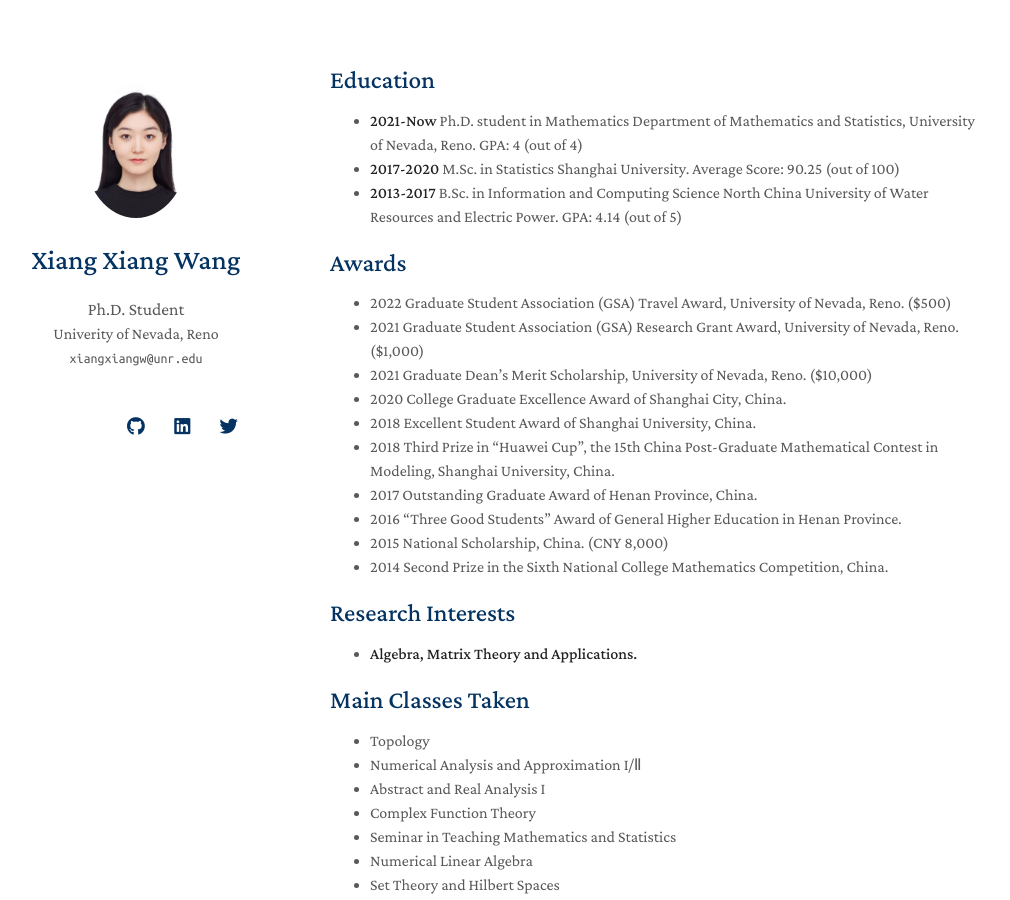
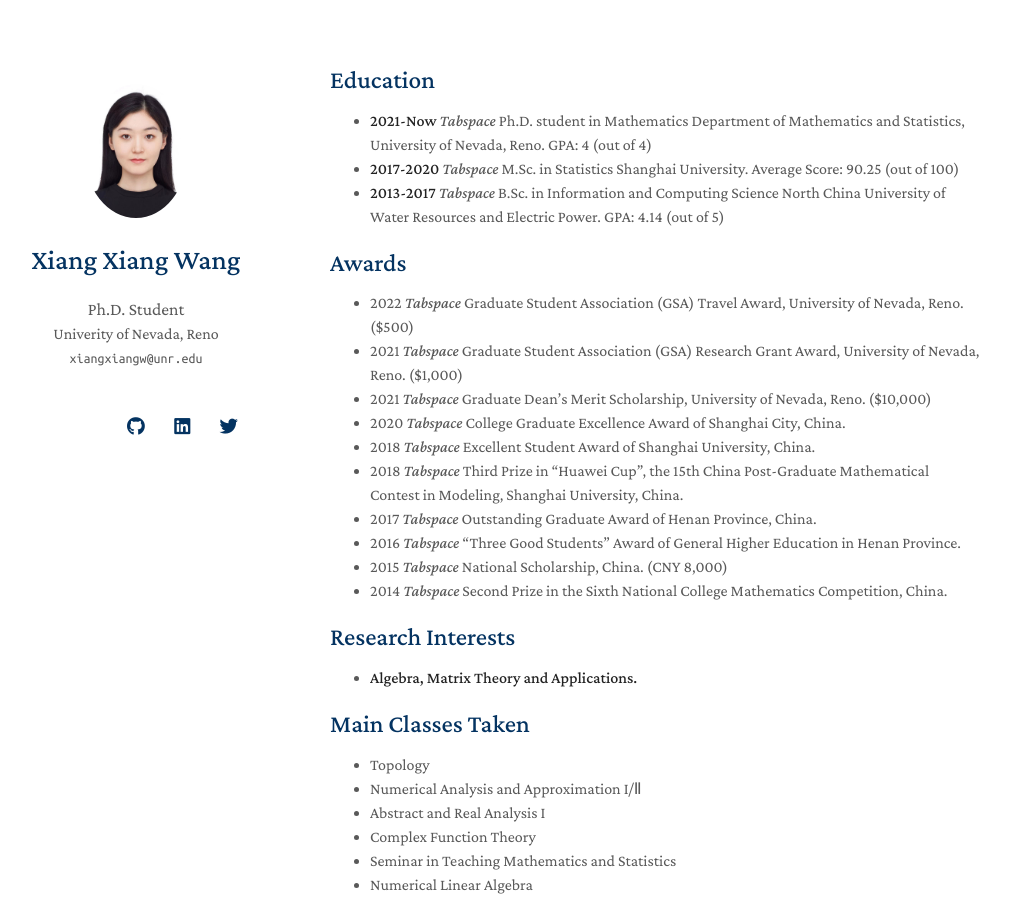
Before and after one commit to yaoyao-liu/minimal-light, a Jekyll site: the page built from index.md, in a window 1280 px wide and 900 px high. Shown: the whole window, without its empty margins (140-1150 px from the left). Built offline with Jekyll 4.4.1, drawn with Linux system fonts in a browser that asks for light colours; nearby versions of some CDN libraries; a style sheet for code colours, icons or effects is not loaded; our own code applies the rules of GitHub Pages for plain Markdown files.

Commit message:
Update index.md

```diff
--- a/index.md
+++ b/index.md
@@ -6,21 +6,21 @@ layout: homepage
 
 
 ## Education
-- **2021-Now**	Ph.D. student in Mathematics Department of Mathematics and Statistics, University of Nevada, Reno. GPA: 4 (out of 4)
-- **2017-2020** M.Sc. in Statistics Shanghai University. Average Score: 90.25 (out of 100)
-- **2013-2017**	B.Sc. in Information and Computing Science North China University of Water Resources and Electric Power. GPA: 4.14 (out of 5)
+- **2021-Now**	 *Tabspace* Ph.D. student in Mathematics Department of Mathematics and Statistics, University of Nevada, Reno. GPA: 4 (out of 4)
+- **2017-2020**  *Tabspace* M.Sc. in Statistics Shanghai University. Average Score: 90.25 (out of 100)
+- **2013-2017**	 *Tabspace* B.Sc. in Information and Computing Science North China University of Water Resources and Electric Power. GPA: 4.14 (out of 5)
 
 ## Awards
-- 2022    Graduate Student Association (GSA) Travel Award, University of Nevada, Reno. ($500)
-- 2021	Graduate Student Association (GSA) Research Grant Award, University of Nevada, Reno. ($1,000)
-- 2021	 Graduate Dean’s Merit Scholarship, University of Nevada, Reno. ($10,000)
-- 2020    College Graduate Excellence Award of Shanghai City, China.
-- 2018	 Excellent Student Award of Shanghai University, China.
-- 2018    Third Prize in “Huawei Cup”, the 15th China Post-Graduate Mathematical Contest in Modeling, Shanghai University, China.
-- 2017    Outstanding Graduate Award of Henan Province, China.
-- 2016    “Three Good Students” Award of General Higher Education in Henan Province.
-- 2015    National Scholarship, China. (CNY 8,000)
-- 2014    Second Prize in the Sixth National College Mathematics Competition, China.
+- 2022  *Tabspace*  Graduate Student Association (GSA) Travel Award, University of Nevada, Reno. ($500)
+- 2021 *Tabspace*	Graduate Student Association (GSA) Research Grant Award, University of Nevada, Reno. ($1,000)
+- 2021	*Tabspace* Graduate Dean’s Merit Scholarship, University of Nevada, Reno. ($10,000)
+- 2020  *Tabspace*  College Graduate Excellence Award of Shanghai City, China.
+- 2018	*Tabspace* Excellent Student Award of Shanghai University, China.
+- 2018 *Tabspace*   Third Prize in “Huawei Cup”, the 15th China Post-Graduate Mathematical Contest in Modeling, Shanghai University, China.
+- 2017  *Tabspace*  Outstanding Graduate Award of Henan Province, China.
+- 2016   *Tabspace* “Three Good Students” Award of General Higher Education in Henan Province.
+- 2015 *Tabspace*   National Scholarship, China. (CNY 8,000)
+- 2014  *Tabspace*  Second Prize in the Sixth National College Mathematics Competition, China.
 
 ## Research Interests
 
```
